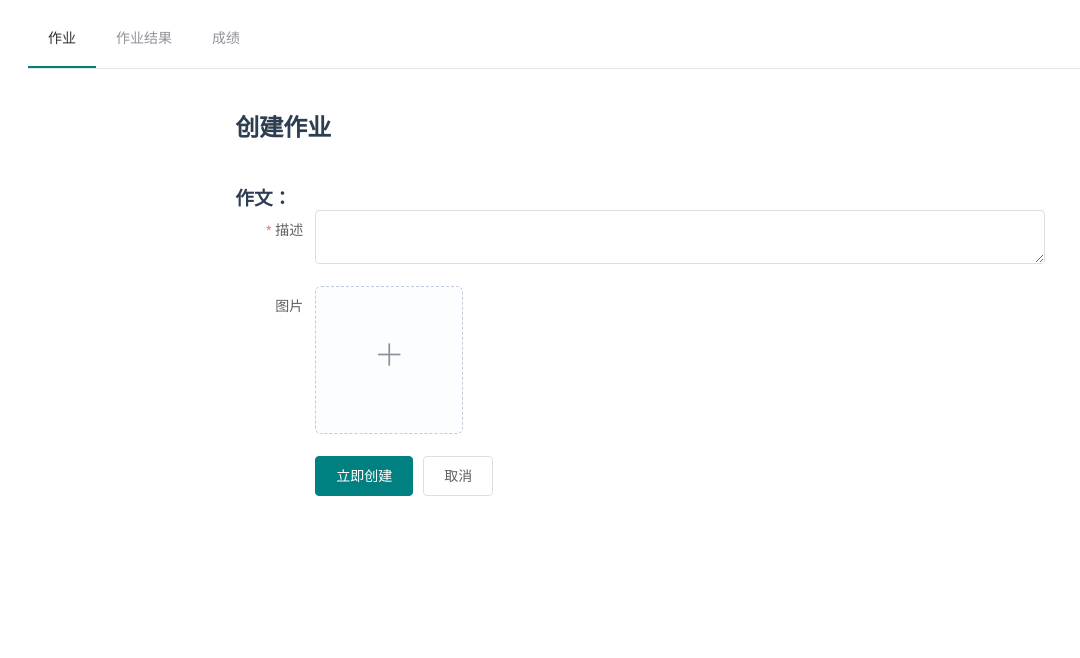
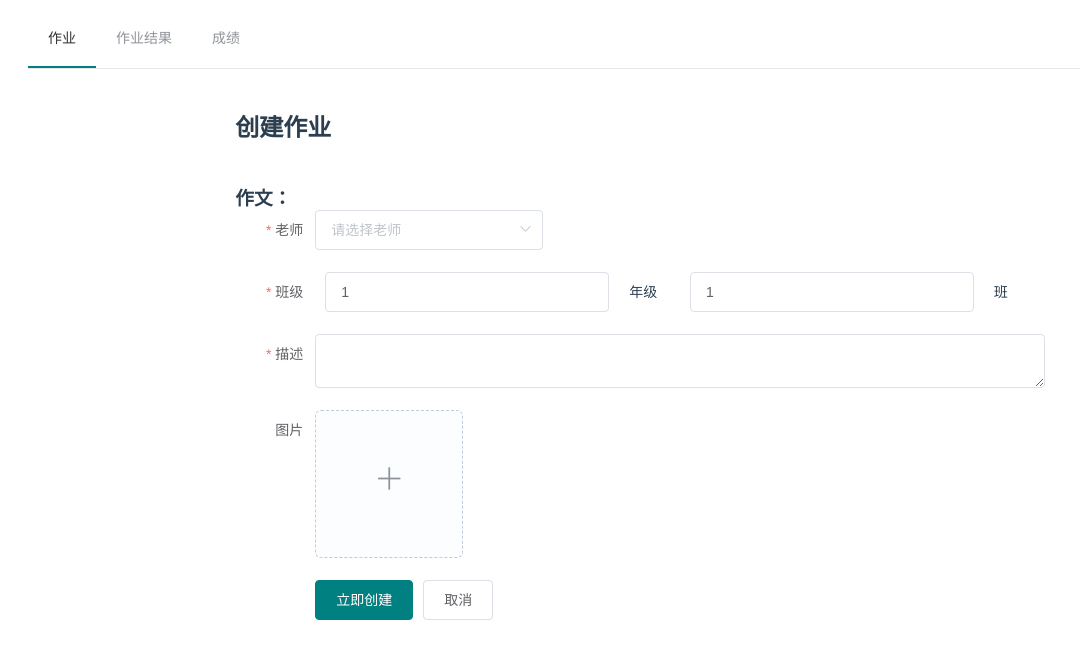
Before and after one commit to ztlsir/Homework-UI, a Vue app in the folder homework/: page / in a window 1280 px wide. Shown: the top 658 px of the page, without its empty margins (0-1080 px from the left). Built offline with nearby package versions, Linux system fonts and the light colour scheme.

Commit message:
complete homework.Create

```diff
--- a/homework/src/components/homework/Create.vue
+++ b/homework/src/components/homework/Create.vue
@@ -3,6 +3,30 @@
     <h1>创建作业</h1>
     <h3>作文：</h3>
     <el-form :rules="rules" ref="form" :model="form" label-width="80px">
+      <el-form-item label="老师" prop="teacherId">
+        <el-select v-model="form.teacherId" placeholder="请选择老师">
+          <el-option label="李老师" value="000001"></el-option>
+          <el-option label="刘老师" value="000002"></el-option>
+          <el-option label="张老师" value="000003"></el-option>
+          <el-option label="王老师" value="000004"></el-option>
+          <el-option label="姚老师" value="000005"></el-option>
+          <el-option label="曹老师" value="000006"></el-option>
+        </el-select>
+      </el-form-item>
+      <el-form-item label="班级" required>
+        <el-col :span="10">
+          <el-form-item prop="classes">
+            <el-input type="text" v-model.number="form.classes" autocomplete="off"></el-input>
+          </el-form-item>
+        </el-col>
+        <el-col class="line" :span="2">年级</el-col>
+        <el-col :span="10">
+          <el-form-item prop="grade">
+            <el-input type="text" v-model.number="form.grade" autocomplete="off"></el-input>
+          </el-form-item>
+        </el-col>
+        <el-col class="line" :span="2">班</el-col>
+      </el-form-item>
       <el-form-item label="描述" prop="description">
         <el-input type="textarea" v-model="form.description"></el-input>
       </el-form-item>
@@ -15,15 +39,23 @@
           :auto-upload="true"
           :limit="1"
           :file-list="fileList"
+          :on-success="uploadOnSuccess"
         >
           <i slot="default" class="el-icon-plus"></i>
           <div slot="file" slot-scope="{file}">
             <img class="el-upload-list__item-thumbnail" :src="file.url" alt />
             <span class="el-upload-list__item-actions">
-              <span class="el-upload-list__item-preview" @click="handlePictureCardPreview(file)">
+              <span
+                class="el-upload-list__item-preview"
+                @click="uploadHandlePictureCardPreview(file)"
+              >
                 <i class="el-icon-zoom-in"></i>
               </span>
-              <span v-if="!disabled" class="el-upload-list__item-delete" @click="handleRemove()">
+              <span
+                v-if="!disabled"
+                class="el-upload-list__item-delete"
+                @click="uploadHandleRemove()"
+              >
                 <i class="el-icon-delete"></i>
               </span>
             </span>
@@ -51,39 +83,82 @@ export default {
       disabled: false,
       fileList: [],
       form: {
+        classes: 1,
+        grade: 1,
+        teacherId: "",
         description: "",
-        imagePath: ""
+        imageId: ""
       },
       rules: {
+        teacherId: [
+          { required: true, message: "请选择老师" , trigger: "blur"}
+        ],
         description: [
-          { required: true, message: "请输入描述信息", trigger: "blur" },
+          { required: true, message: "请输入描述信息"},
           {
             min: 10,
             max: 9999,
-            message: "长度在 10 到 9999 个字符",
-            trigger: "blur"
+            message: "长度在 10 到 9999 个字符"
           }
+        ],
+        classes: [
+          { required: true, message: "年级不能为空" },
+          { type: "number", message: "年级必须为数字值" }
+        ],
+        grade: [
+          { required: true, message: "班号不能为空" },
+          { type: "number", message: "班号必须为数字值" }
         ]
       }
     };
   },
   methods: {
-    handleRemove() {
+    uploadHandleRemove() {
       this.fileList.pop();
+      this.resetImageId();
     },
-    handlePictureCardPreview(file) {
+    uploadHandlePictureCardPreview(file) {
       this.dialogImageUrl = file.url;
       this.dialogVisible = true;
+    },
+    uploadOnSuccess(response) {
+      this.form.imageId = response.id;
     },
     onSubmit(formName) {
       this.$refs[formName].validate(valid => {
         if (valid) {
-          alert("submit!");
+          return this.$http
+            .post("/homework-api/homeworks",this.composeSubmitData())
+            .then(function(response) {
+              alert("success:"+JSON.stringify(response));
+            })
+            .catch(function(error) {
+              alert("fail:"+JSON.stringify(error));
+            });
         } else {
           console.log("error submit!!");
           return false;
         }
       });
+    },
+    composeSubmitData() {
+      var content = {
+        description: this.form.description,
+        imageId: this.form.imageId
+      };
+      var submitData = {
+        classAndGrade: {
+          classes: this.form.classes,
+          grade: this.form.grade
+        },
+        teacherId: this.form.teacherId,
+        content: JSON.stringify(content)
+      };
+
+      return submitData;
+    },
+    resetImageId() {
+      this.form.imageId = "";
     }
   }
 };
--- a/homework/src/main.js
+++ b/homework/src/main.js
@@ -1,8 +1,10 @@
 import Vue from 'vue'
 import Homework from './Homework.vue'
 import './plugins/element.js'
+import axios from 'axios'
 
 Vue.config.productionTip = false
+Vue.prototype.$http= axios
 
 new Vue({
   render: h => h(Homework),
```
